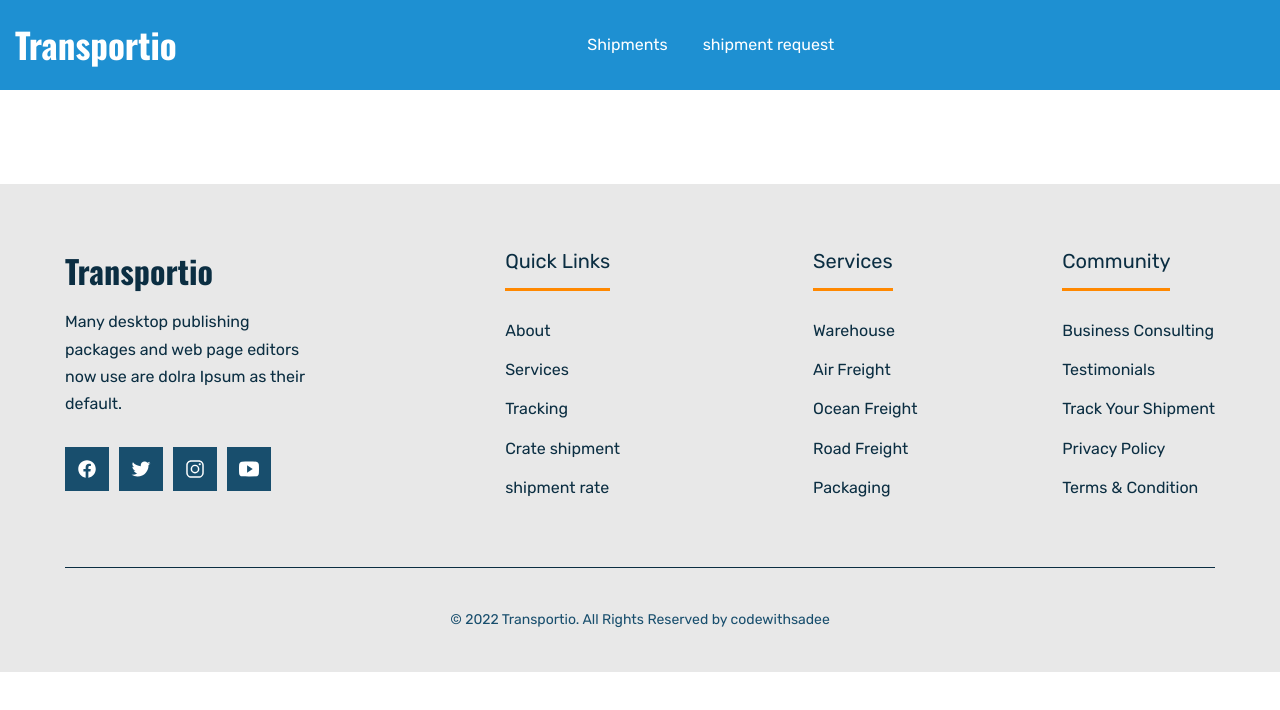
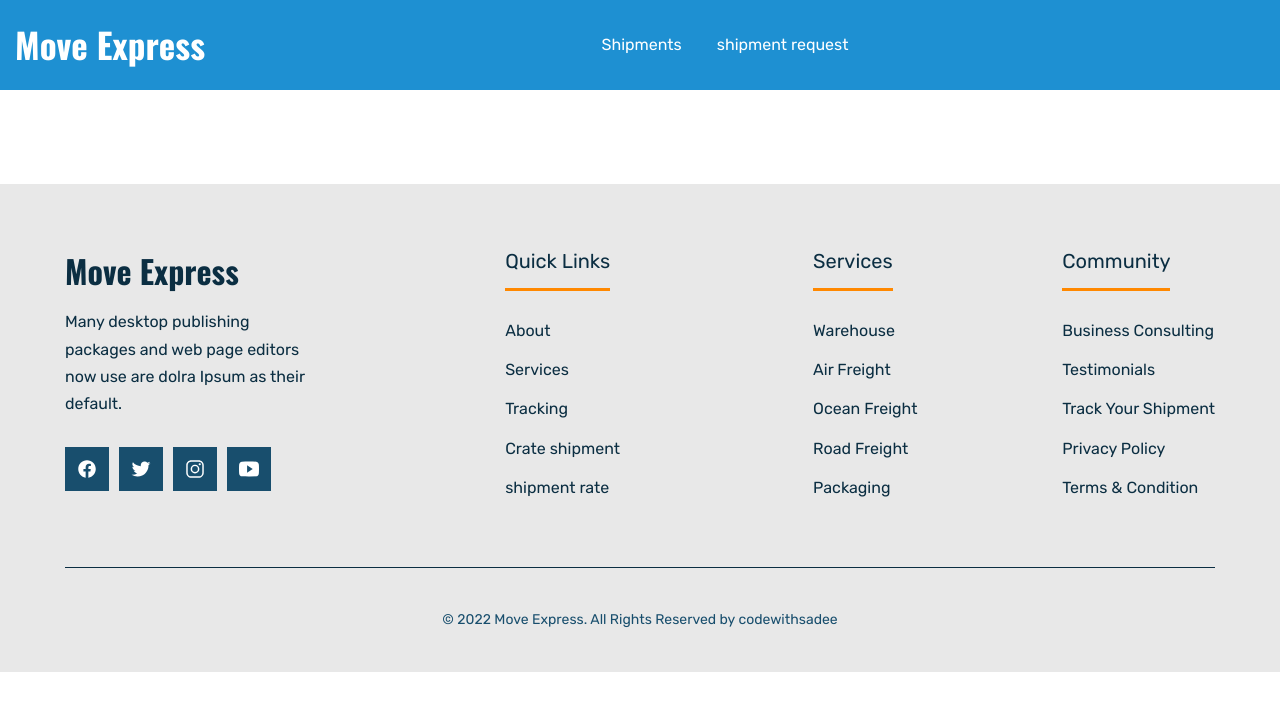
Before and after one commit to Naza1234/delivery-frontend, a plain HTML site: page admin_page_on_pass_1234_TW/detail.html in a window 1280 px wide. Drawn offline with nearby package versions, Linux system fonts and the light colour scheme; no server answers.

Commit message:
done
done

```diff
--- a/admin_page_on_pass_1234_TW/detail.html
+++ b/admin_page_on_pass_1234_TW/detail.html
@@ -5,7 +5,7 @@
   <meta charset="UTF-8">
   <meta http-equiv="X-UA-Compatible" content="IE=edge">
   <meta name="viewport" content="width=device-width, initial-scale=1.0">
-  <title>Transportio - To every direction</title>
+  <title>Move Express - To every direction</title>
 
   <!--
     - favicon
@@ -41,13 +41,13 @@
     <div class="container">
 
       <h1>
-        <a href="#" class="logo">Transportio</a>
+        <a href="#" class="logo">Move Express</a>
       </h1>
 
       <nav class="navbar" data-navbar>
 
         <div class="navbar-top">
-          <a href="../index.html" class="logo">Transportio</a>
+          <a href="../index.html" class="logo">Move Express</a>
 
           <button class="nav-close-btn" aria-label="Clsoe menu" data-nav-toggler>
             <ion-icon name="close-outline"></ion-icon>
@@ -144,7 +144,7 @@
 
         <div class="footer-brand">
 
-          <a href="#" class="logo">Transportio</a>
+          <a href="#" class="logo">Move Express</a>
 
           <p class="footer-text">
             Many desktop publishing packages and web page editors now use are dolra Ipsum as their default.
@@ -268,7 +268,7 @@
 
       <div class="footer-bottom">
         <p class="copyright">
-          &copy; 2022 Transportio. All Rights Reserved by <a href="#" class="copyright-link">codewithsadee</a>
+          &copy; 2022 Move Express. All Rights Reserved by <a href="#" class="copyright-link">codewithsadee</a>
         </p>
       </div>
 
--- a/assets/js/script.js
+++ b/assets/js/script.js
@@ -1,6 +1,6 @@
 'use strict';
 
-var winUrl="http://127.0.0.1:5501"
+var winUrl="https://moveexpress.info"
 var apiUrl="https://delivry-server.onrender.com"
 /**
  * navbar toggle
```
Also changed, not shown: admin_page_on_pass_1234_TW/home.html (+5 -5 lines), admin_page_on_pass_1234_TW/reqestDetails.html (+5 -5 lines), admin_page_on_pass_1234_TW/request.html (+5 -5 lines), create shipment.html (+5 -5 lines), index.html (+5 -5 lines), request shipment price.html (+5 -5 lines), teck_a_shipment.html (+5 -5 lines).
